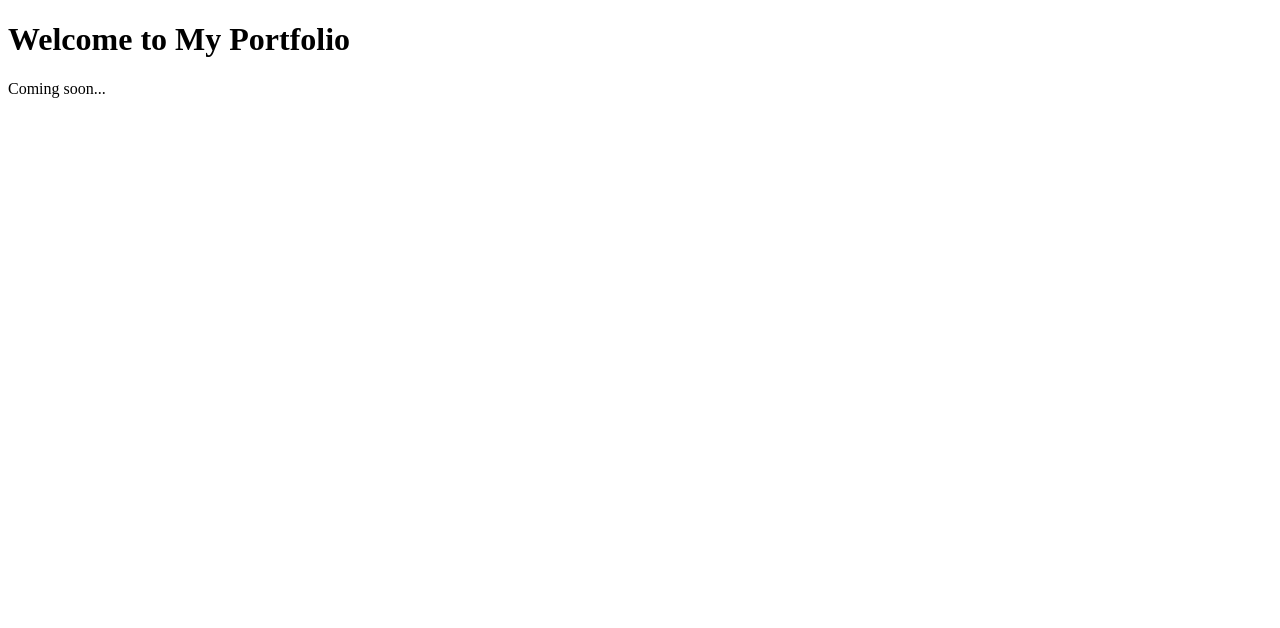
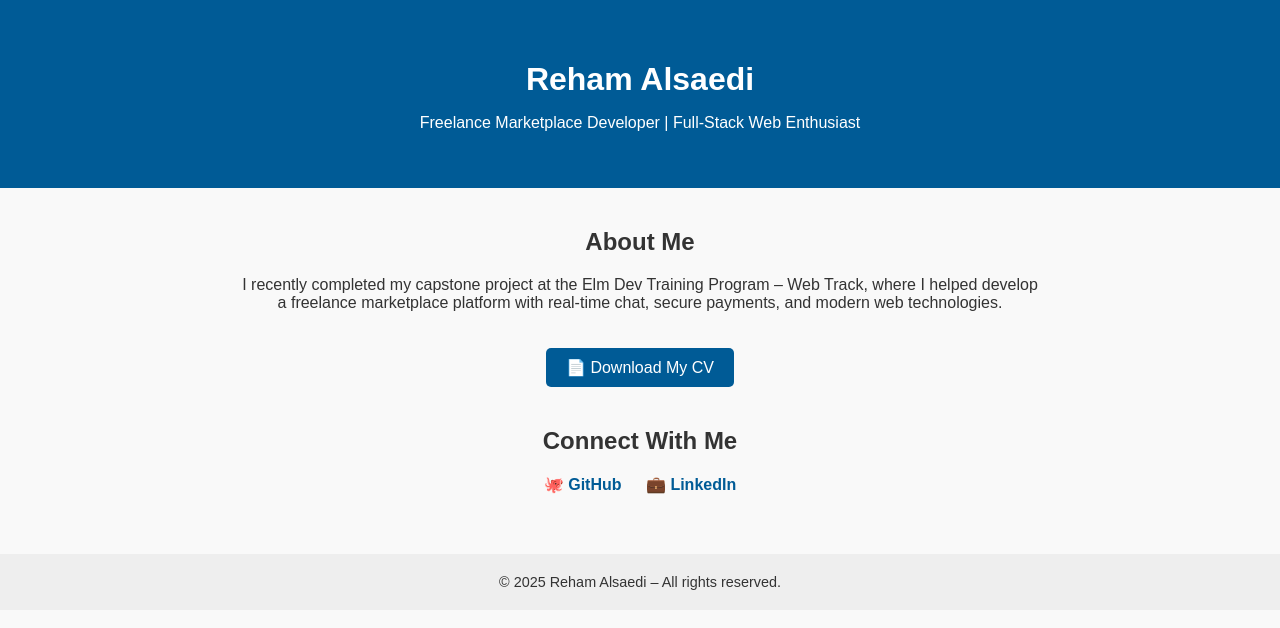
Before and after one commit to Reham-Alsaedi/reham-alsaedi.github.io, a plain HTML site: page index.html in a window 1280 px wide. Drawn offline with Linux system fonts and the light colour scheme.

Commit message:
Update index.html

```diff
--- a/index.html
+++ b/index.html
@@ -1,10 +1,83 @@
 <!DOCTYPE html>
-<html>
+<html lang="en">
 <head>
-  <title>My Portfolio</title>
+  <meta charset="UTF-8" />
+  <meta name="viewport" content="width=device-width, initial-scale=1.0" />
+  <title>Reham Alsaedi – Portfolio</title>
+  <style>
+    body {
+      font-family: sans-serif;
+      margin: 0;
+      padding: 0;
+      background: #f9f9f9;
+      color: #333;
+      text-align: center;
+    }
+    header {
+      background-color: #005b96;
+      color: white;
+      padding: 40px 20px;
+    }
+    h1 {
+      margin-bottom: 10px;
+    }
+    section {
+      max-width: 800px;
+      margin: 40px auto;
+      padding: 0 20px;
+    }
+    .links a {
+      margin: 10px;
+      text-decoration: none;
+      color: #005b96;
+      font-weight: bold;
+    }
+    .links a:hover {
+      text-decoration: underline;
+    }
+    footer {
+      margin-top: 60px;
+      padding: 20px;
+      background-color: #eee;
+      font-size: 0.9em;
+    }
+    .button {
+      display: inline-block;
+      margin-top: 20px;
+      padding: 10px 20px;
+      background-color: #005b96;
+      color: white;
+      text-decoration: none;
+      border-radius: 5px;
+    }
+    .button:hover {
+      background-color: #00487c;
+    }
+  </style>
 </head>
 <body>
-  <h1>Welcome to My Portfolio</h1>
-  <p>Coming soon...</p>
+  <header>
+    <h1>Reham Alsaedi</h1>
+    <p>Freelance Marketplace Developer | Full-Stack Web Enthusiast</p>
+  </header>
+
+  <section>
+    <h2>About Me</h2>
+    <p>I recently completed my capstone project at the Elm Dev Training Program – Web Track, where I helped develop a freelance marketplace platform with real-time chat, secure payments, and modern web technologies.</p>
+
+    <a class="button" href="Reham-Alsaedi-CV.pdf" target="_blank">📄 Download My CV</a>
+  </section>
+
+  <section>
+    <h2>Connect With Me</h2>
+    <div class="links">
+      <a href="https://github.com/reham-alsaedi" target="_blank">🐙 GitHub</a>
+      <a href="https://www.linkedin.com/in/rehamalsaedi/" target="_blank">💼 LinkedIn</a>
+    </div>
+  </section>
+
+  <footer>
+    &copy; 2025 Reham Alsaedi – All rights reserved.
+  </footer>
 </body>
 </html>
```
